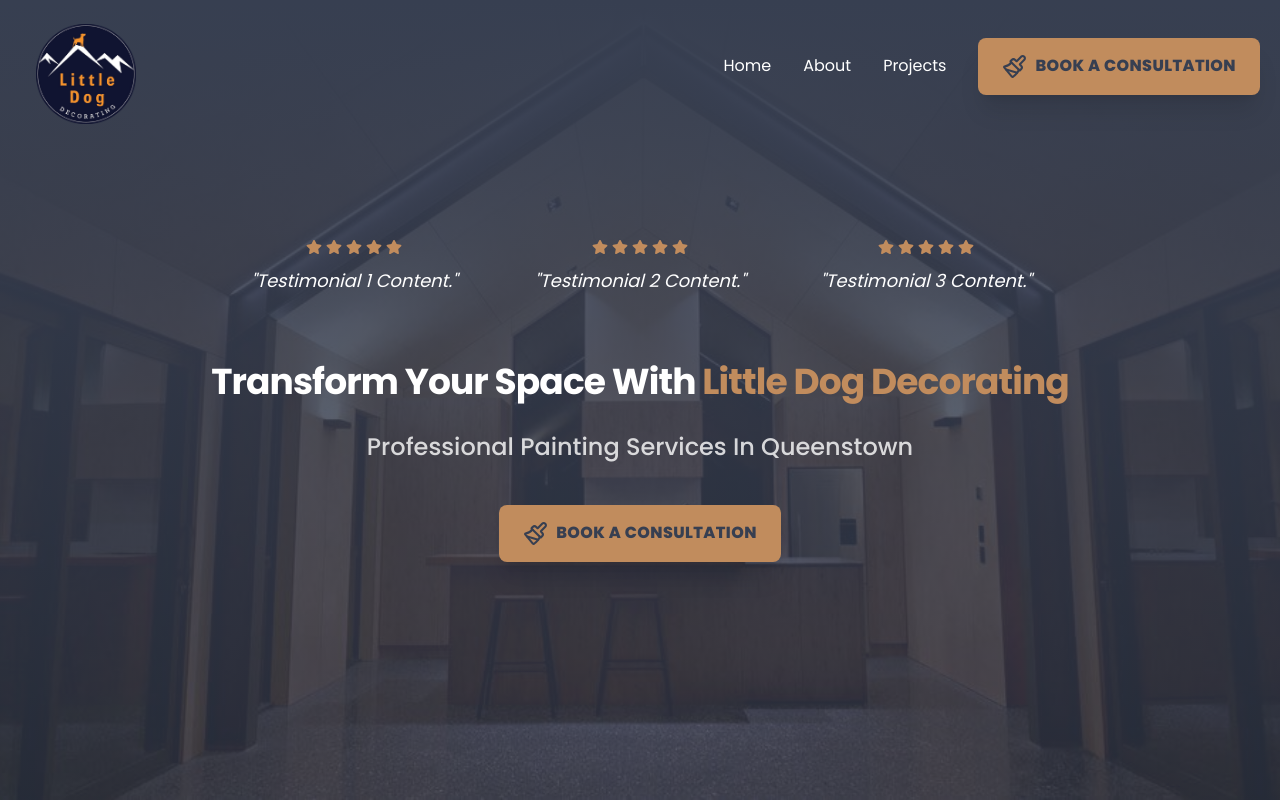
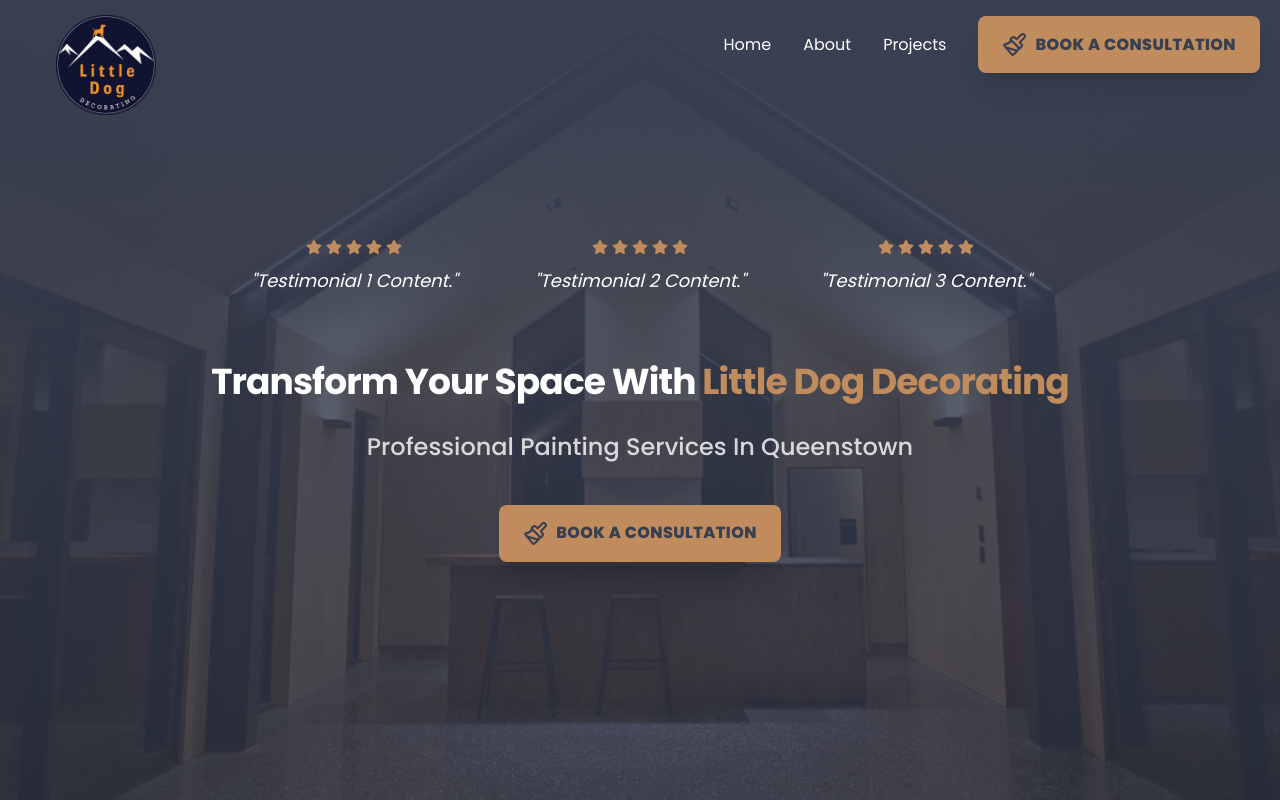
Before and after one commit to BradleyHam/little-dog-decorating, a Next.js app: page / in a window 1280 px wide. Shown: the top 800 px of the page. Built offline with nearby package versions, Linux system fonts and the light colour scheme.

Commit message:
desktop navbar made smaller

```diff
--- a/app/SiteComponents/Navbar.tsx
+++ b/app/SiteComponents/Navbar.tsx
@@ -40,12 +40,12 @@
     }, []);
 
     return (
-        <div className={`navbar w-screen top-0 right-0 left-0 fixed z-50 transition-colors duration-300 ${isScrolled ? 'bg-brand-blue' : 'bg-transparent'}`}>
-            <div className="container px-[20px] mx-auto flex flex-row justify-between items-center text-white">
+        <div className={`navbar w-screen top-0 right-0 left-0 fixed z-50 transition-colors duration-300 ${isScrolled ? 'bg-brand-blue' : 'bg-transparent'} py-4`}>
+            <div className="container px-[20px] mx-auto flex flex-row justify-end items-center text-white">
                 <div onClick={handleToggle} className="hamburger-container cursor-pointer lg:hidden z-30 top-4 left-4 pt-4 pr-4 pb-4">
                     {open ? <IoClose size={25} /> : <IoMenu size={25} />}
                 </div>
-                <div className="logo hidden lg:block translate-y-2 p-4 rounded-full">
+                <div className="logo hidden lg:block translate-y-2 p-4 rounded-full absolute left-[40px] translate-y-[20px]">
                     <Image src={'/images/ldd-logo.png'} alt="logo" width={100} height={60} />
                 </div>
                 {(open || isAnimating) && (
```
Also changed, not shown: 1 other file (tests, documents, lock files or other folders).
